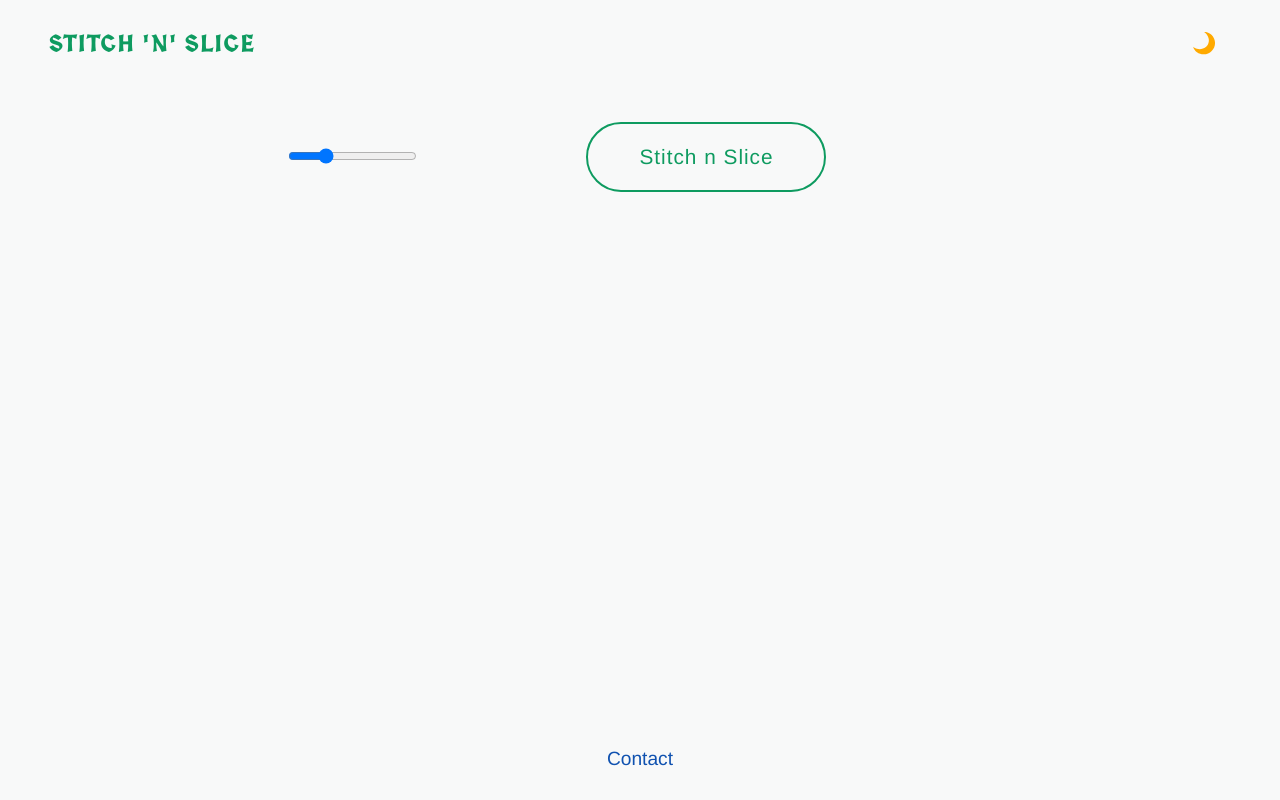
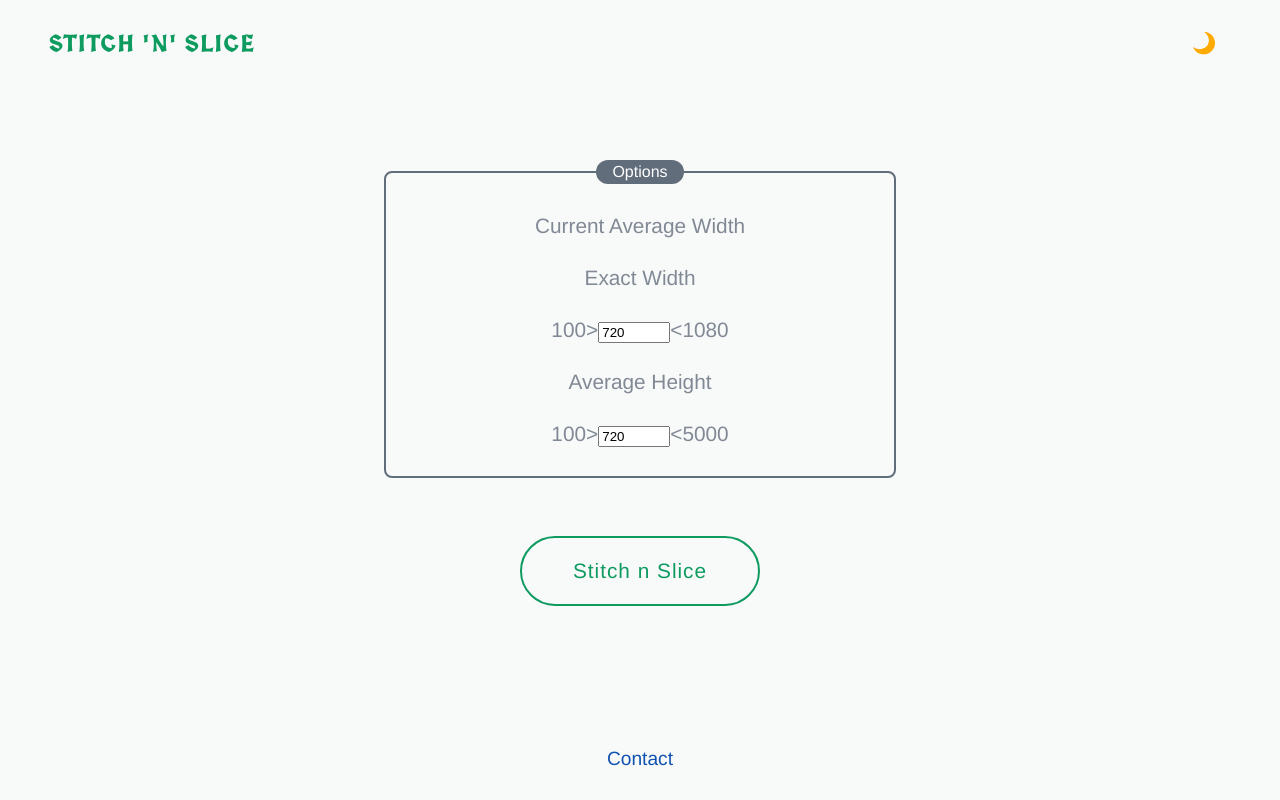
Before and after one commit to sammndhr/pixilz, a React (Create React App) app: page /options in a window 1280 px wide. Built offline with nearby package versions, Linux system fonts and the light colour scheme.

Commit message:
Style main, aside, .canvas-wrapper

```diff
--- a/src/common/ResizeForm.js
+++ b/src/common/ResizeForm.js
@@ -2,25 +2,130 @@ import React, { Fragment, useState, useContext, useEffect } from 'react'
 import DataContext from '../context/DataContext'
 
 const Resize = () => {
-  const data = useContext(DataContext)
-  const [value, setValue] = useState(4)
-  const handleChange = function(event) {
-    setValue({ value: event.target.value })
+  const dimensions = useContext(DataContext).dimensions
+  const [errors, setErrors] = useState({
+    width: false,
+    height: false
+  })
+  const [w, setWidth] = useState({
+    width: 720,
+    avgWidth: 720,
+    minWidth: 100,
+    maxWidth: 1080
+  })
+
+  const [h, setHeight] = useState({
+    height: 720,
+    avgHeight: 720,
+    minHeight: 100,
+    maxHeight: 5000
+  })
+
+  const validate = ({ width = 0, height = 0 }) => {
+    console.log(width <= 1080 && width >= 100, width)
+    console.log(height <= 3000 && height >= 100, 'height', height)
+    return {
+      width: width <= 1080 && width >= 100,
+      height: height <= 3000 && height >= 100
+    }
+  }
+
+  const handleWidthChange = event => {
+    const error = !validate({ width: event.target.value }).width
+    if (error) {
+      setErrors({
+        ...errors,
+        width: error
+      })
+    } else {
+      setErrors({
+        ...errors,
+        width: false
+      })
+    }
+    setWidth({
+      ...w,
+      width: event.target.value
+    })
+  }
+  const handleHeightChange = event => {
+    const error = !validate({ height: event.target.value }).height
+    if (error) {
+      setErrors({
+        ...errors,
+        height: error
+      })
+    } else {
+      setErrors({
+        ...errors,
+        height: false
+      })
+    }
+    setHeight({
+      ...h,
+      height: event.target.value
+    })
   }
   useEffect(() => {
-    setValue(value)
-    console.log(data)
-  }, [value, data])
+    // if (dimensions.avgWidth) {
+    //   const minMaxWidth = dimensions.minMaxWidth
+    // }
+    console.log(errors)
+  }, [errors])
+  //     setWidth(dimensions.avgWidth)
+  //     setwidth({
+  //       avgWidth: dimensions.avgWidth,
+  //       minWidth: minMaxWidth.min,
+  //       maxWidth: minMaxWidth.max
+  //     })
+  //   }
+  //   if (dimensions.avgHeight) {
+  //     console.log(errors)
+  //     const minMaxHeight = dimensions.minMaxHeight
+  //     setHeight(dimensions.avgHeight)
+  //     setHeight({
+  //       avgHeight: dimensions.avgHeight,
+  //       minHeight: minMaxHeight.min,
+  //       maxHeight: minMaxHeight.max
+  //     })
+  //   }
+  // }, [])
+
   return (
-    <input
-      id='typeinp'
-      type='range'
-      min='0'
-      max='15'
-      defaultValue={value}
-      onChange={handleChange}
-      step='1'
-    />
+    <div className='options'>
+      <fieldset>
+        <legend>Options</legend>
+        <label className='form-check-label' htmlFor='width'>
+          <div>Current Average Width</div>
+          <div>Exact Width</div>
+          <span>{w.minWidth}&gt;</span>
+          <input
+            className={errors.width ? 'error input' : 'input'}
+            min={w.minWidth}
+            max={w.maxWidth}
+            type='number'
+            onChange={handleWidthChange}
+            value={w.width}
+            name='width'
+          />
+          <span>&lt;{1080}</span>
+        </label>
+        <label className='form-check-label' htmlFor='height'>
+          <div> Average Height</div>
+          <span>{h.minHeight}&gt;</span>
+          <input
+            className={errors.height ? 'error input' : 'input'}
+            min={h.minHeight}
+            max={h.maxHeight}
+            type='number'
+            onChange={handleHeightChange}
+            value={h.height}
+            name='height'
+          />
+          <span>&lt;{h.maxHeight}</span>
+        </label>
+      </fieldset>
+    </div>
   )
 }
 export default Resize
--- a/src/styles/App.scss
+++ b/src/styles/App.scss
@@ -5,7 +5,7 @@
 @import 'dark';
 @import 'forms';
 @import 'uploadImages';
-@import 'canvas';
 @import 'buttons';
 @import 'footer';
 @import 'main';
+@import 'errors';
--- a/src/styles/_canvas.scss
+++ /dev/null
@@ -1,7 +0,0 @@
-// style={{ display: 'grid', justifyContent: 'center' }}
-// className='canvas-wrapper'>
-
-.canvas-wrapper {
-  display: grid;
-  justify-content: center;
-}
--- /dev/null
+++ b/src/styles/_errors.scss
@@ -0,0 +1,3 @@
+.error {
+  outline-color: red;
+}
--- a/src/styles/_forms.scss
+++ b/src/styles/_forms.scss
@@ -1,6 +1,7 @@
 .options {
   margin: 3em auto;
-  max-width: 30em;
+  min-width: 250px;
+  max-width: 32rem;
 
   label {
     display: block;
--- a/src/styles/_layout.scss
+++ b/src/styles/_layout.scss
@@ -58,16 +58,12 @@ p {
     width: 100%;
     max-width: 100vw;
   }
-
   main {
-    grid-area: main;
     padding: 1.5rem;
     margin-top: 5.5rem;
-    overflow: auto;
     width: 100%;
-    // max-width: 100vw;
+    grid-area: main;
   }
-
   footer {
     grid-area: footer;
     padding: 2rem;
--- a/src/styles/_main.scss
+++ b/src/styles/_main.scss
@@ -2,9 +2,48 @@
   display: grid;
   max-width: $width;
   background-color: rgba(233, 198, 198, 0.377);
-  grid-template-columns: minmax(300px, 500px) minmax(300px, 1fr);
+  grid-template-areas: 'options canvas';
+  grid-template-columns: minmax(min-content, 33%) minmax(300px, 1fr);
+  grid-template-rows: 1fr;
+  grid-gap: 1.5rem;
+  justify-content: center;
+  position: relative;
+
   aside {
+    min-height: 0;
+    grid-area: options;
     background-color: rgb(212, 209, 209);
     padding: 1.375rem 0 0.875rem;
+    align-self: start;
+  }
+  .canvas-wrapper {
+    min-width: 0;
+    min-height: 0;
+    width: 100%;
+    grid-area: canvas;
+    display: grid;
+    justify-content: center;
+    align-items: center;
+    .canvas-item {
+      min-width: 0;
+      width: 100%;
+    }
   }
 }
+@media all and (max-width: 700px) {
+  .main-grid {
+    grid-template-areas:
+      'options'
+      'canvas';
+    grid-template-columns: minmax(300px, 1fr);
+  }
+
+  @media all and (min-width: 700px) {
+    .main-grid {
+      aside {
+        position: sticky;
+        top: $header-height;
+      }
+    }
+  }
+}
--- a/src/styles/_navigation.scss
+++ b/src/styles/_navigation.scss
@@ -15,7 +15,7 @@
   margin: 0;
   padding: 0 1.5rem;
   font-size: 1.5rem;
-  transition: all 0.3s ease;
+  transition: all 0.3s ease, height 0.3s cubic-bezier(0.25, 0.25, 0.4, 1);
   z-index: 3;
   &.scroll {
     background-color: $grey-10;
@@ -24,7 +24,7 @@
       1px 2px 2.3rem rgba(166, 173, 201, 0.05);
 
     .nav {
-      height: 3.5rem;
+      height: $header-height;
       .brand {
         a {
           color: $primary;
--- a/src/styles/_variables.scss
+++ b/src/styles/_variables.scss
@@ -1,5 +1,5 @@
-$width: 1400px;
-
+$width: 1450px;
+$header-height: 3.5rem;
 $font-family: 'Helvetica Neue', Helvetica, Arial, sans-serif;
 
 //Colors-used #12C47C as base color on https://palx.jxnblk.com/12C47C to get other colors and shades
```
